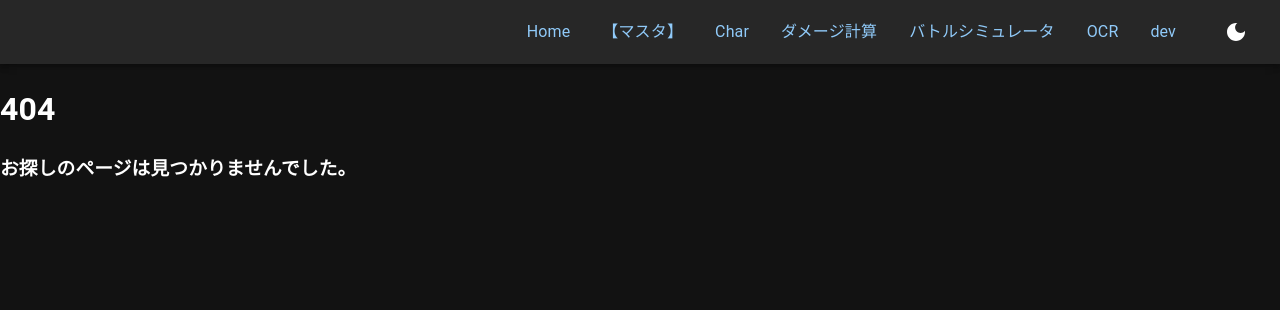
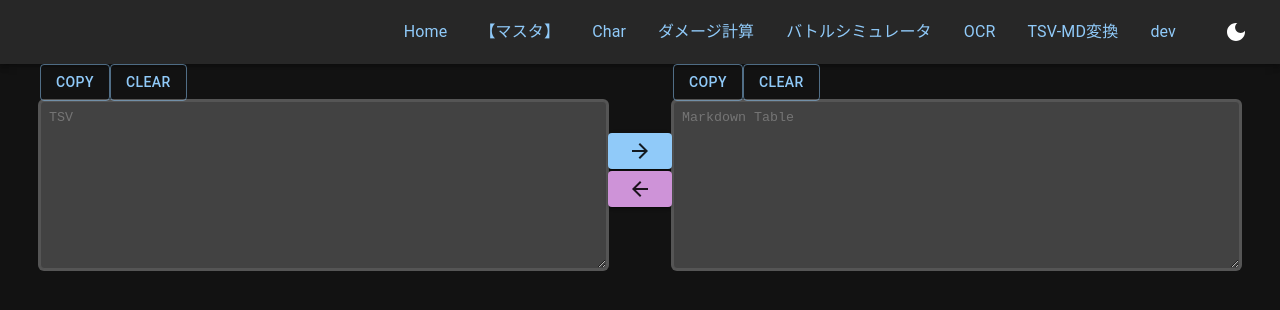
Before and after one commit to k0d1k-65/ae, a React (Create React App) app: page /util/tsv-markdown-converter in a window 1280 px wide. Before the commit this address had no page. Shown: the top 310 px of the page. Built offline with nearby package versions, Linux system fonts and the light colour scheme.

Commit message:
TSV-MarkdownTable変換機能を載せる

```diff
--- /dev/null
+++ b/src/components/util/tsvMarkdownConverter/index.tsx
@@ -0,0 +1,121 @@
+import React, { useState } from 'react';
+import { Button, TextareaAutosize } from '@mui/material';
+import ArrowForwardIcon from '@mui/icons-material/ArrowForward';
+import ArrowBack from '@mui/icons-material/ArrowBack';
+
+export function TsvMarkdownConverter() {
+  const [markdownOutput, setMarkdownOutput] = useState('');
+  const [tsvOutput, setTsvOutput] = useState('');
+
+  const tsvToMarkdown = (tsv: any) => {
+    const rows = tsv.trim().split('\n');
+    const headers = rows.shift().split('\t');
+
+    let output = '| ' + headers.join(' | ') + ' |\n';
+    output += '| ' + headers.map(() => '---').join(' | ') + ' |\n';
+
+    rows.forEach((row: any) => {
+      const cells = row.split('\t');
+      output += '| ' + cells.join(' | ') + ' |\n';
+    });
+
+    return output;
+  };
+
+  const markdownToTsv = (markdown: any) => {
+    const rows = markdown.trim().split('\n');
+
+    rows.splice(1, 1);
+
+    const tsvRows: string[] = [];
+
+    rows.forEach((row: string) => {
+      const cells = row.replace(/^\|+|\|+$/g, '').split('|').map((cell: any) => cell.trim());
+      tsvRows.push(cells.join('\t'));
+    });
+
+    return tsvRows.join('\n');
+  };
+
+  const handleConvertToMarkdown = () => {
+    const markdown = tsvToMarkdown(tsvOutput);
+    setMarkdownOutput(markdown);
+  };
+
+  const handleConvertToTsv = () => {
+    const tsv = markdownToTsv(markdownOutput);
+    setTsvOutput(tsv);
+  };
+
+  const handleCopyMarkdown = () => {
+    navigator.clipboard.writeText(markdownOutput);
+  };
+
+  const handleCopyTsv = () => {
+    navigator.clipboard.writeText(tsvOutput);
+  };
+
+  return (
+    <div
+      style={{
+        display: 'flex',
+        justifyContent: 'space-between',
+        alignItems: 'center',
+        maxWidth: 1200,
+        margin: '0 auto',
+        flexGrow: 1,
+      }}
+    >
+      <div style={{flex: 10}}>
+        <Button onClick={handleCopyTsv} variant='outlined'>Copy</Button>
+        <Button onClick={_ => setTsvOutput('')} variant='outlined'>Clear</Button>
+        <TextareaAutosize
+          value={tsvOutput}
+          onChange={e => setTsvOutput(e.target.value)}
+          style={{
+            width: '100%',
+            backgroundColor: '#424242',
+            color: '#fff',
+            borderColor: '#555',
+            borderRadius: '4px',
+            padding: '8px',
+            outline: 'none',
+            boxShadow: '0 0 0 2px #555',
+          }}
+          minRows={10}
+          placeholder="TSV"
+        />
+      </div>
+
+      <div style={{ display: 'flex', flexDirection: 'column', flex: 1 }}>
+        <Button onClick={handleConvertToMarkdown} style={{ flexGrow: 1, margin: 1}} variant="contained" color="primary">
+          <ArrowForwardIcon />
+        </Button>
+        <Button onClick={handleConvertToTsv} style={{ flexGrow: 1, margin: 1}} variant="contained" color="secondary">
+          <ArrowBack />
+        </Button>
+      </div>
+
+      <div style={{flex: 10}}>
+        <Button onClick={handleCopyMarkdown} variant='outlined'>Copy</Button>
+        <Button onClick={_ => setMarkdownOutput('')} variant='outlined'>Clear</Button>
+        <TextareaAutosize
+          value={markdownOutput}
+          onChange={e => setMarkdownOutput(e.target.value)}
+          style={{
+            width: '100%',
+            backgroundColor: '#424242',
+            color: '#fff',
+            borderColor: '#555',
+            borderRadius: '4px',
+            padding: '8px',
+            outline: 'none',
+            boxShadow: '0 0 0 2px #555',
+          }}
+          minRows={10}
+          placeholder="Markdown Table"
+        />
+      </div>
+    </div>
+  );
+}
--- a/src/routes/Routes.ts
+++ b/src/routes/Routes.ts
@@ -1,6 +1,7 @@
 import { Ocr } from "../components/Ocr"
 import Home from "../components/Home";
 import { Test } from "../components/Test";
+import { TsvMarkdownConverter } from "../components/util/tsvMarkdownConverter";
 
 export const AppRoutes = [
   {
@@ -33,6 +34,11 @@ export const AppRoutes = [
     component: Ocr,
     exact: true
   },
+  {
+    path: "/util/tsv-markdown-converter",
+    component: TsvMarkdownConverter,
+    exact: true
+  },
 ];
 
 export const NavLinks = {
@@ -60,4 +66,8 @@ export const NavLinks = {
     path: "/util/ocr",
     name: "OCR",
   },
+  tsvMarkdownConverter: {
+    path: "/util/tsv-markdown-converter",
+    name: "TSV-MD変換",
+  },
 };
```
